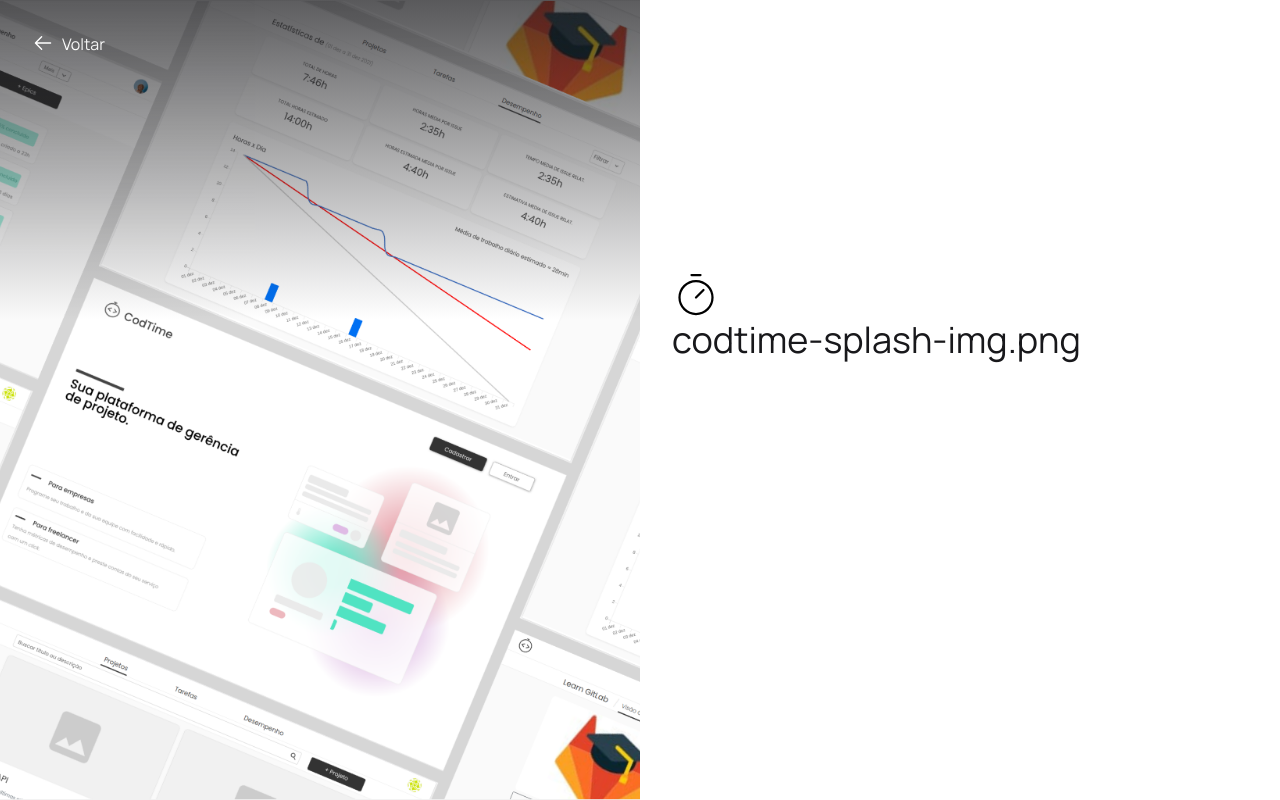
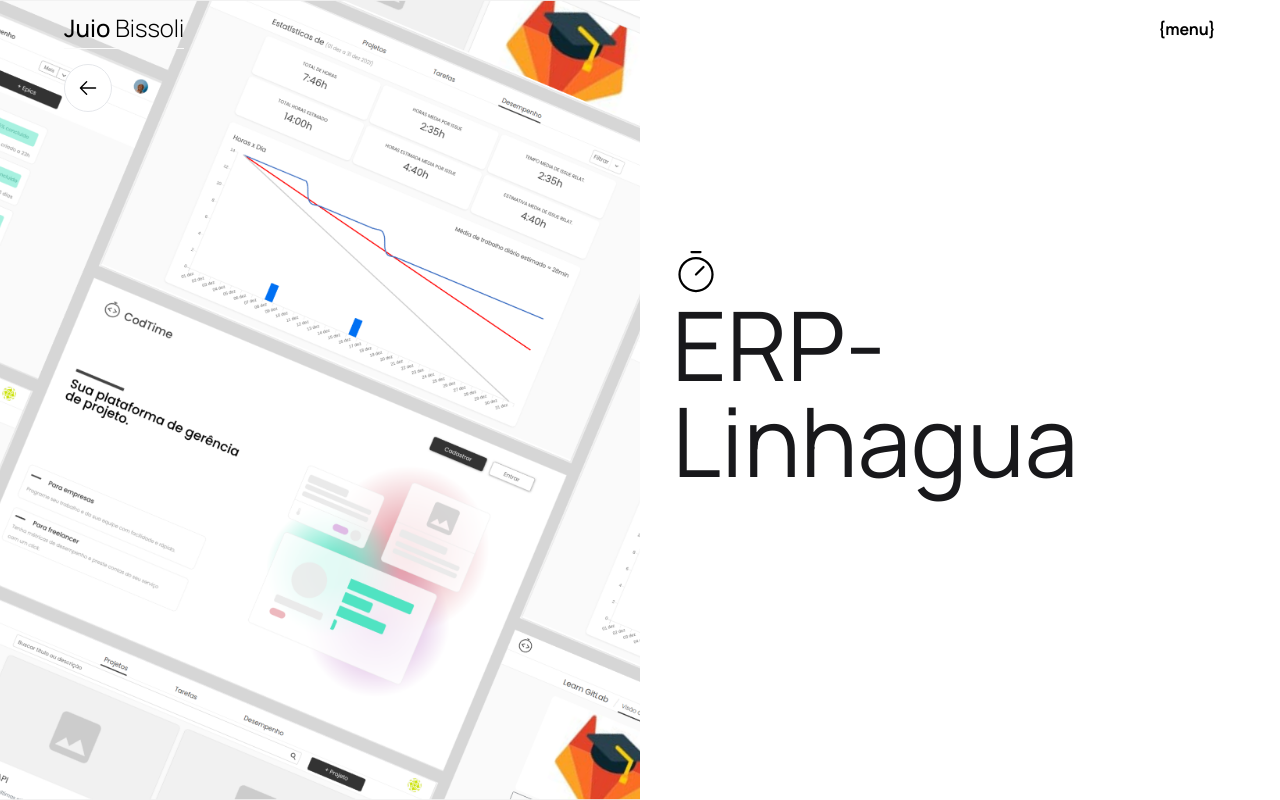
Before and after one commit to juliobissoli/personal-site, a Next.js app: page /project/codtime-splash-img.png in a window 1280 px wide. Built offline with nearby package versions, Linux system fonts and the light colour scheme.

Commit message:
Definição do layout da descrição de projetos

```diff
--- /dev/null
+++ b/components/footerScream.tsx
@@ -0,0 +1,17 @@
+import { Manrope } from "next/font/google";
+
+const subtitle = Manrope({ weight: "300", subsets: ["latin"] });
+
+export default function FooterScream() {
+  return (
+    <div>
+      <div className=" h-[100vh] w-full p-20 bg-zinc-900 z-20">
+        <h1
+          className={`${subtitle.className} text-9xl text-transparent bg-clip-text bg-gradient-to-r from-purple-400 to-pink-600`}
+        >
+          Fale comigo
+        </h1>
+      </div>
+    </div>
+  );
+}
--- a/components/mainMenu.tsx
+++ b/components/mainMenu.tsx
@@ -1,16 +1,28 @@
+import { Manrope } from "next/font/google";
+import Link from "next/link";
+
+const extraBold = Manrope({ weight: "700", subsets: ["latin"] });
+const textStrong = Manrope({ weight: "500", subsets: ["latin"] });
+const textThin = Manrope({ weight: "300", subsets: ["latin"] });
+
 export default function MainMenu() {
   return (
-    <nav className="absolute w-full d-flex justify-center">
-      <div className="page-wrapper">
-        <div className="text-zinc-500 border-b py-5 flex w-ful justify-between">
-          <h1>Jcsbissoli</h1>
-          <ul className="flex gap-3">
-            <li>Trabalhos</li>
-            <li>Sobre mim</li>
-            <li>Contato</li>
-          </ul>
-        </div>
-      </div>
+    <nav className="fixed w-full flex justify-between z-30 px-16 items-center py-2 ">
+      <Link
+        href={`/`}
+        className="text-2xl py-1 hover:border-zinc-900 border-b border-zinc-50 mix-blend-difference	"
+      >
+        <strong className={textStrong.className}> Juio </strong>
+        <span className={textThin.className}> Bissoli</span>
+      </Link>
+      <button
+        style={{font: '900 35vmin/35vh cookie, cursive;', mixBlendMode: 'difference'}}
+
+      className={`${extraBold.className} hover:gap-1 flex py-2`}>
+        <span>{"{"}</span>
+        <span>menu</span>
+        <span>{"}"}</span>
+      </button>
     </nav>
   );
 }
--- a/pages/_app.tsx
+++ b/pages/_app.tsx
@@ -1,6 +1,12 @@
+import MainMenu from '@/components/mainMenu'
 import '@/styles/globals.css'
 import type { AppProps } from 'next/app'
 
 export default function App({ Component, pageProps }: AppProps) {
-  return <Component {...pageProps} />
+  return (
+    <main>
+      <MainMenu />
+     <Component {...pageProps} />
+    </main>
+  )
 }
--- a/pages/index.tsx
+++ b/pages/index.tsx
@@ -91,7 +91,7 @@
       ))}
 
       <section className="scroll-child sticky">
-        <div className=" h-[100vh] w-full p-20 bg-zinc-900">
+        <div className=" h-[100vh] w-full p-20 bg-zinc-900 z-20">
         <h1 className={`${subtitle.className} text-9xl text-transparent bg-clip-text bg-gradient-to-r from-purple-400 to-pink-600`}>Fale comigo</h1>
         </div>
       </section>
--- a/pages/project/[id].tsx
+++ b/pages/project/[id].tsx
@@ -1,3 +1,5 @@
+import FooterScream from "@/components/footerScream";
+import MainMenu from "@/components/mainMenu";
 import { ArrowLeft, Timer } from "@phosphor-icons/react";
 import { NextPage } from "next";
 import { Manrope } from "next/font/google";
@@ -13,6 +15,18 @@
 
   const [imgUrl, setImg] = useState("");
 
+  const projectDetail = {
+    year: ["2021 - 2022"],
+    tasks: ["UI/UX", "Desenvolvimento do sistema web", "Integração com GitLab"],
+    tools: ["Figma", "VueJs", "Insomnia"],
+  };
+
+  const entities = [
+    { value: "year", label: "Ano" },
+    { value: "tasks", label: "Atividades" },
+    { value: "tools", label: "Ferramentas" },
+  ];
+
   useEffect(() => {
     const url = router?.query?.id?.toString() || "";
     setImg(url);
@@ -21,29 +35,26 @@
 
   return (
     <main className="scroller overflow-y-hidden	">
-      {/* <MainMenu></MainMenu> */}
       <section className="flex  h-[100vh] scroll-child">
         <aside className="relative h-[100vh] w-1/2 ">
+          <button className="w-12 h-12 rounded-full absolute top-16 left-16 z-10 bg-white flex items-center justify-center border">
+            <Link href={`/`} className="flex gap-2">
+              <ArrowLeft size={22} />
+            </Link>
+          </button>
           <img
             src={`/${imgUrl}`}
             className="h-full w-full object-cover border-0"
           />
-          <div className="absolute text-white top-0  w-full h-full opacity-70 bg-gradient-to-t from-transparent to-zinc-900 from-60%">
-            <div className={`w-ful flex justify-start flex-col p-8`}>
-              <header className="w-full ">
-                <Link href={`/`} className="flex gap-2">
-                  <ArrowLeft size={22} />
-                  Voltar
-                </Link>
-              </header>
-            </div>
+          <div className="absolute  top-0">
+            <div className={`w-ful flex justify-start flex-col p-8`}></div>
           </div>
         </aside>
-        <aside className="w-1/2 h-full relative justify-start flex ">
-          <div className="fixed p-8 top-[30%]">
+        <aside className="w-1/2 h-full relative justify-start flex items-center">
+          <div className="fixed px-8 mt-[-62px]">
             <Timer size={48} weight="light" />{" "}
-            <h1 className={`text-4xl text-zinc-900 ${subtitle.className}`}>
-              {imgUrl}
+            <h1 className={`text-8xl  text-zinc-900 ${subtitle.className}`}>
+              ERP-Linhagua
             </h1>
           </div>
         </aside>
@@ -52,8 +63,11 @@
         <div className=" w-1/2    ">
           <div className="w-full scroll-child ">
             <aside className="h-[100vh] w-full p-8 flex justify-center items-center">
-              <span className="text-2xl text-center">
-                descrição do projeto, descrição do projeto, descrição do projeto...
+              <span
+                className={`text-4xl text-center w-4/6 text-zinc-700 font-thin ${subtitle.className}`}
+              >
+                “O primeiro!! Esse sistema aulixia na gerencia de toda produção
+                de uma emporesa envasodoa de água mineral”
               </span>
             </aside>
           </div>
@@ -61,48 +75,45 @@
         <div className="w-1/2" />
       </section>
 
-      <section className="scroll-child sticky">
-        <div className=" h-[100vh] w-[100wv] bg-red-200 p-20">
-          <h1 className={`${subtitle.className} text-4xl `}>Sobre o projeto</h1>
+      <section className="scroll-child sticky ">
+        <div className=" w-[100wv] bg-zinc-50 p-20 ">
+          <div className="page-wrapper p-16">
+            <div className={`${subtitle.className} flex relative`}>
+              <aside className="w-3/5">
+                <div className="w-full h-[45vh] rounded-xl bg-zinc-100 border mb-12 "></div>
+                <div className="w-full h-[45vh] rounded-xl bg-zinc-100 border mb-12  "></div>
+                <div className="w-full h-[45vh] rounded-xl bg-zinc-100 border mb-12 "></div>
+              </aside>
+
+              <aside className="w-2/5 pl-16 sticky bottom-0">
+
+                {entities.map((entity, i) => (
+                  <div className={`mb-8 ${subtitle.className}`} key={i}>
+                    <h3
+                      className={`${subtitle.className} text-2xl py-1 text-sm text-zinc-500 w-full border-b border-zinc-900`}
+                    >
+                      {entity.label}
+                    </h3>
+                    <ul>
+                      {(projectDetail as any)[entity.value].map((el: any, j: number) => (
+                        <li className={`${subtitle.className} text-2xl py-1`} key={j}>
+                          {el}
+                        </li>
+                      ))}
+                    </ul>
+                  </div>
+                ))}
+              </aside>
+            </div>
+          </div>
         </div>
       </section>
+
+      <section className="scroll-child sticky">
+        <FooterScream />
+      </section>
     </main>
-    // <main>
-    //   <section className="w-full flex">
-    // <aside className="relative h-[100vh] w-1/2 ">
-    //   <img
-    //     src={`/${imgUrl}`}
-    //     className="h-full w-full object-cover border-0"
-    //   />
-    //   <div className="absolute text-white top-0  w-full h-full opacity-70 bg-gradient-to-t from-transparent to-zinc-900 from-60%">
-    //     <div className={`w-ful flex justify-start flex-col p-8`}>
-    //       <header className="w-full ">
-    //         <Link href={`/`} className="flex gap-2">
-    //           <ArrowLeft size={22} />
-    //           Voltar
-    //         </Link>
-    //       </header>
-    //     </div>
-    //   </div>
-    // </aside>
-    //     <aside className="p-20 w-1/2 h-[100vh] flex items-center">
-    // <div>
-    //   <Timer size={48} weight="light" />{" "}
-    //   <h1 className={`text-4xl text-zinc-900 ${subtitle.className}`}>
-    //     {imgUrl}
-    //   </h1>
-    // </div>
-    //     </aside>
-    //   </section>
-    //   <section className="h-[100vh] bg-zinc-900">
-    //     <div className="w-full flex justify-center ">
-    //       <span className="text-2xl  text-center text-white w-3/5 font-thin p-8">
-    //         O que é o projeto, tipo um pequeno slogam, porque ele foi
-    //         desenvolvido, qual era o intuído, projeto pessoal, freelancer
-    //       </span>
-    //     </div>
-    //   </section>
-    // </main>
+
   );
 };
 
```
Also changed, not shown: styles/globals.css (line endings or trailing spaces).
